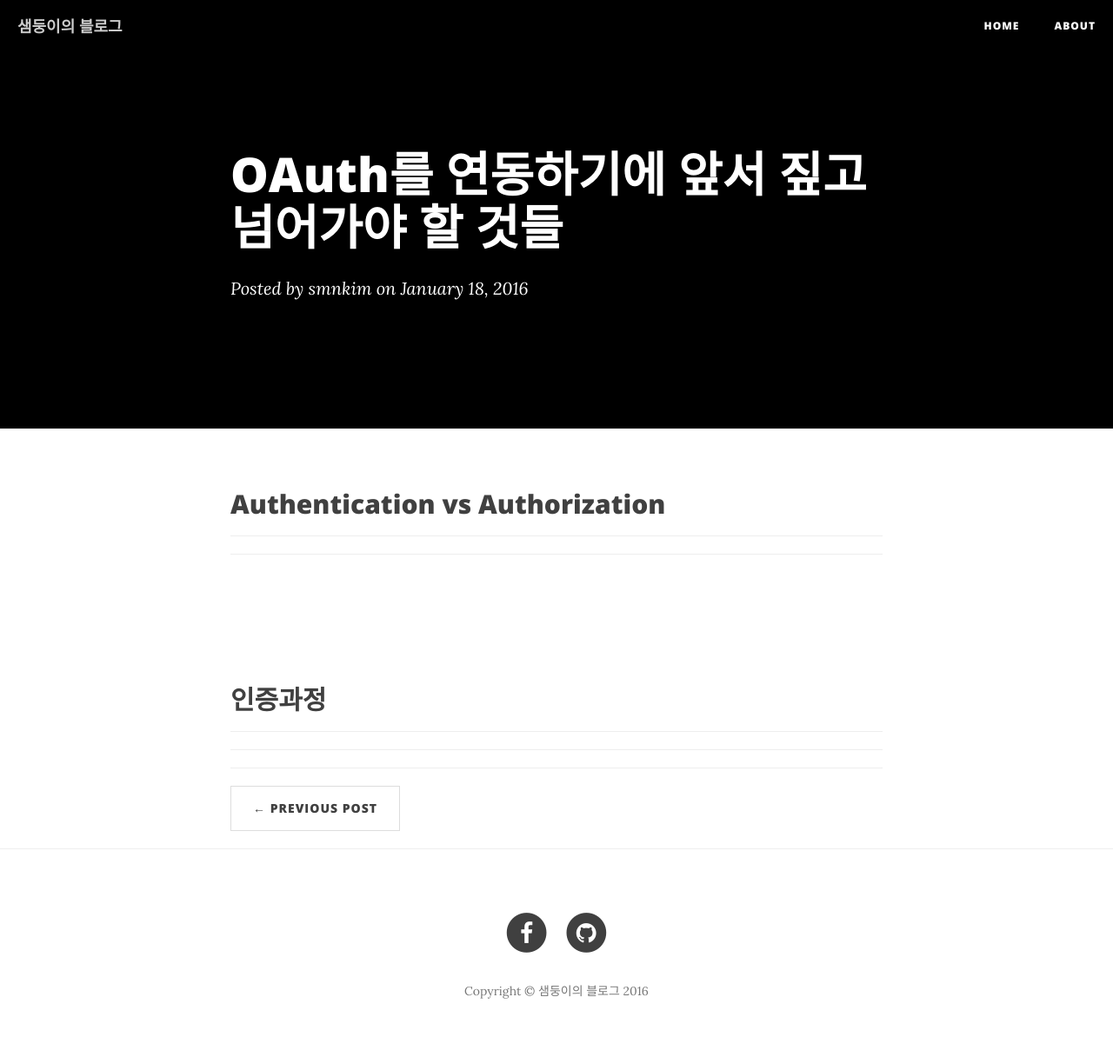
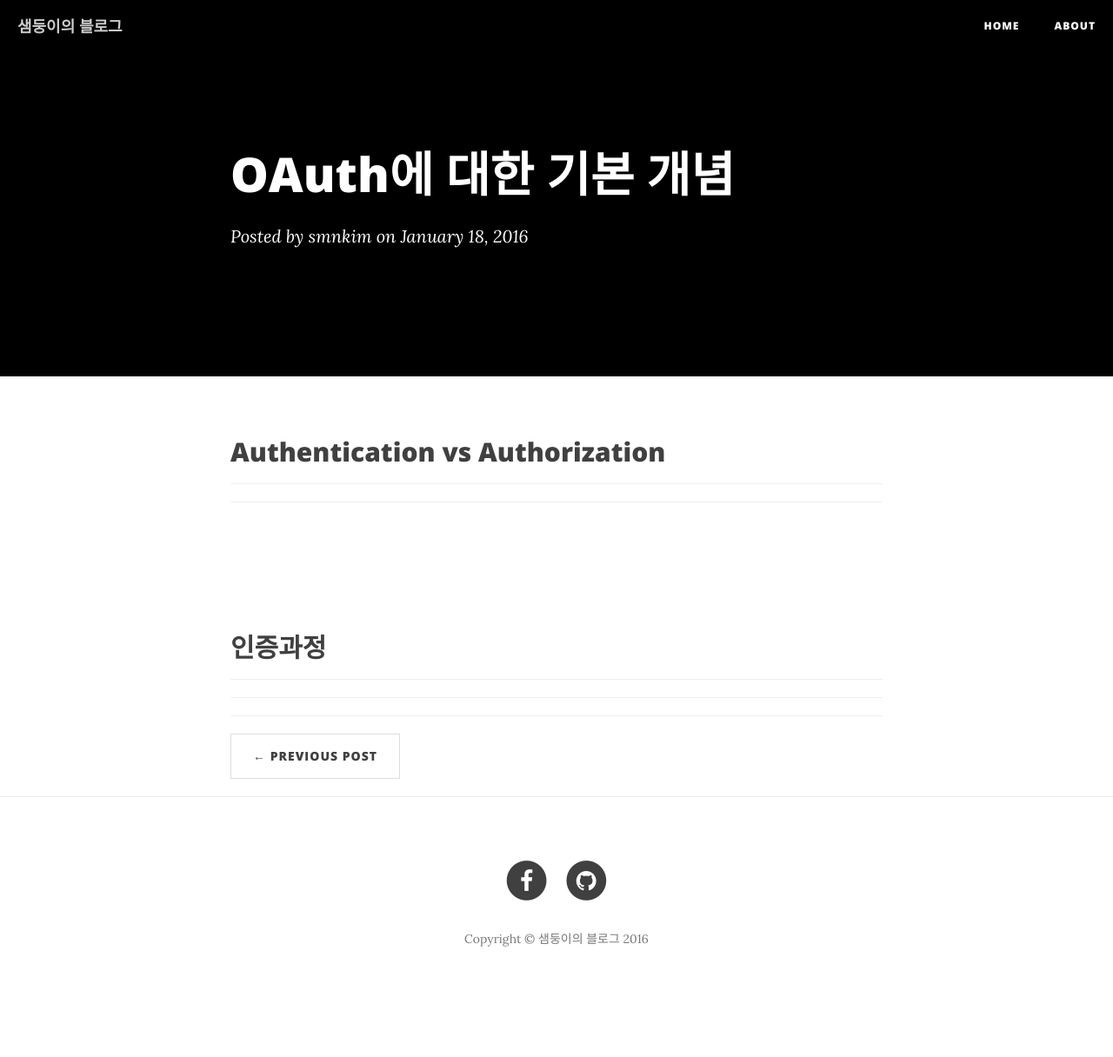
Before and after one commit to smnkim/smnkim.github.io, a Jekyll site: the page built from _posts/2016-01-18-smn-article.2.markdown, in a window 1280 px wide. Shown: the whole page at 87% size. Built offline with Jekyll 4.4.1, drawn with Linux system fonts in a browser that asks for light colours; nearby versions of some CDN libraries; after the commit the page ends 1156 px from its top, so only the background shows below that.

Commit message:
insert article

```diff
--- a/_posts/2016-01-18-smn-article.2.markdown
+++ b/_posts/2016-01-18-smn-article.2.markdown
@@ -1,6 +1,6 @@
 ---
 layout: post
-title: "OAuth를 연동하기에 앞서 짚고 넘어가야 할 것들"
+title: "OAuth에 대한 기본 개념"
 subtitle: ""
 date: 2016-01-18 09:26:00
 author: "smnkim"
@@ -13,6 +13,8 @@ header-img: "img/smnkim.jpg"
 
 ----
 
+
+
 ----
 
 <br><br><br>
```
